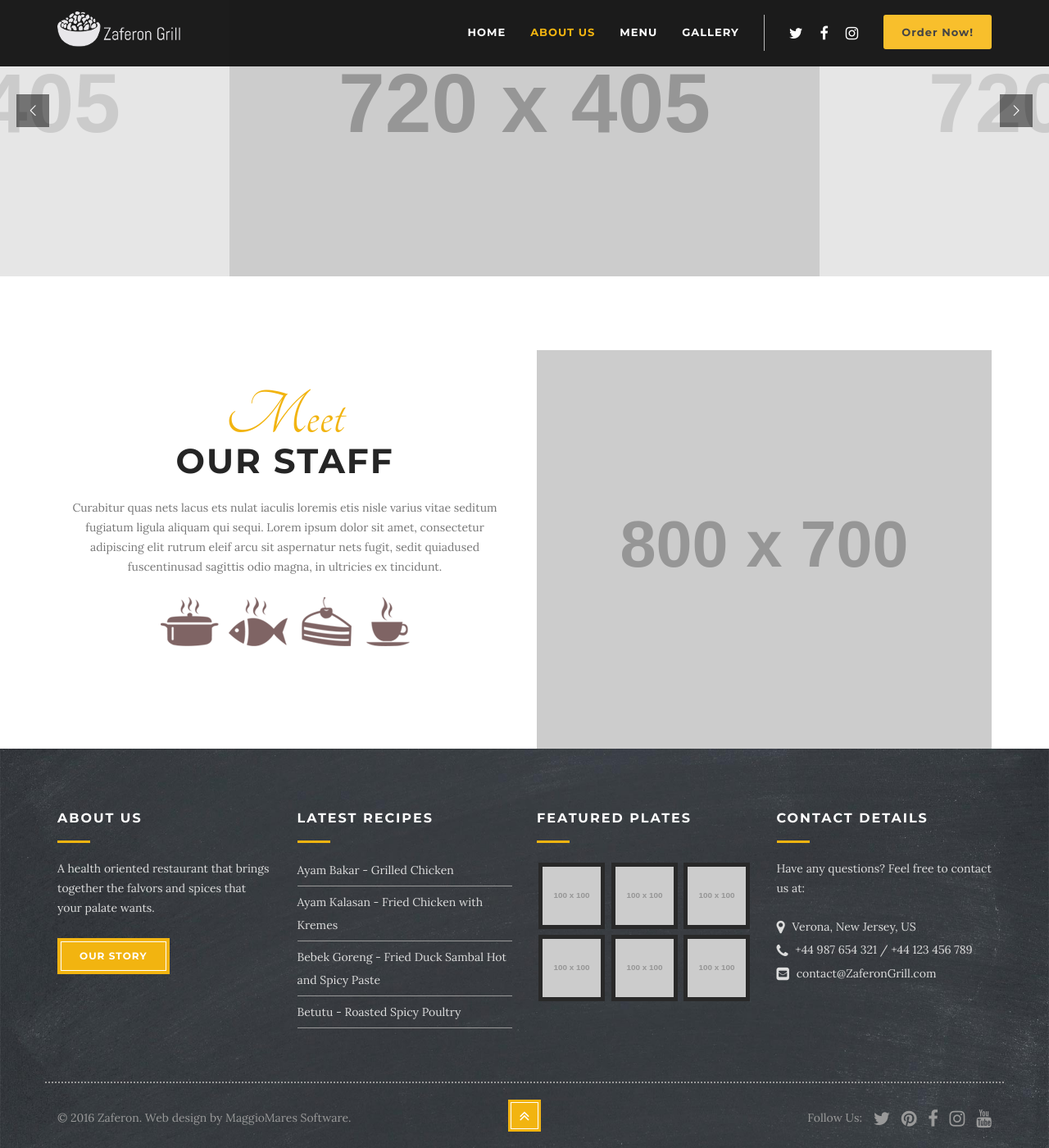
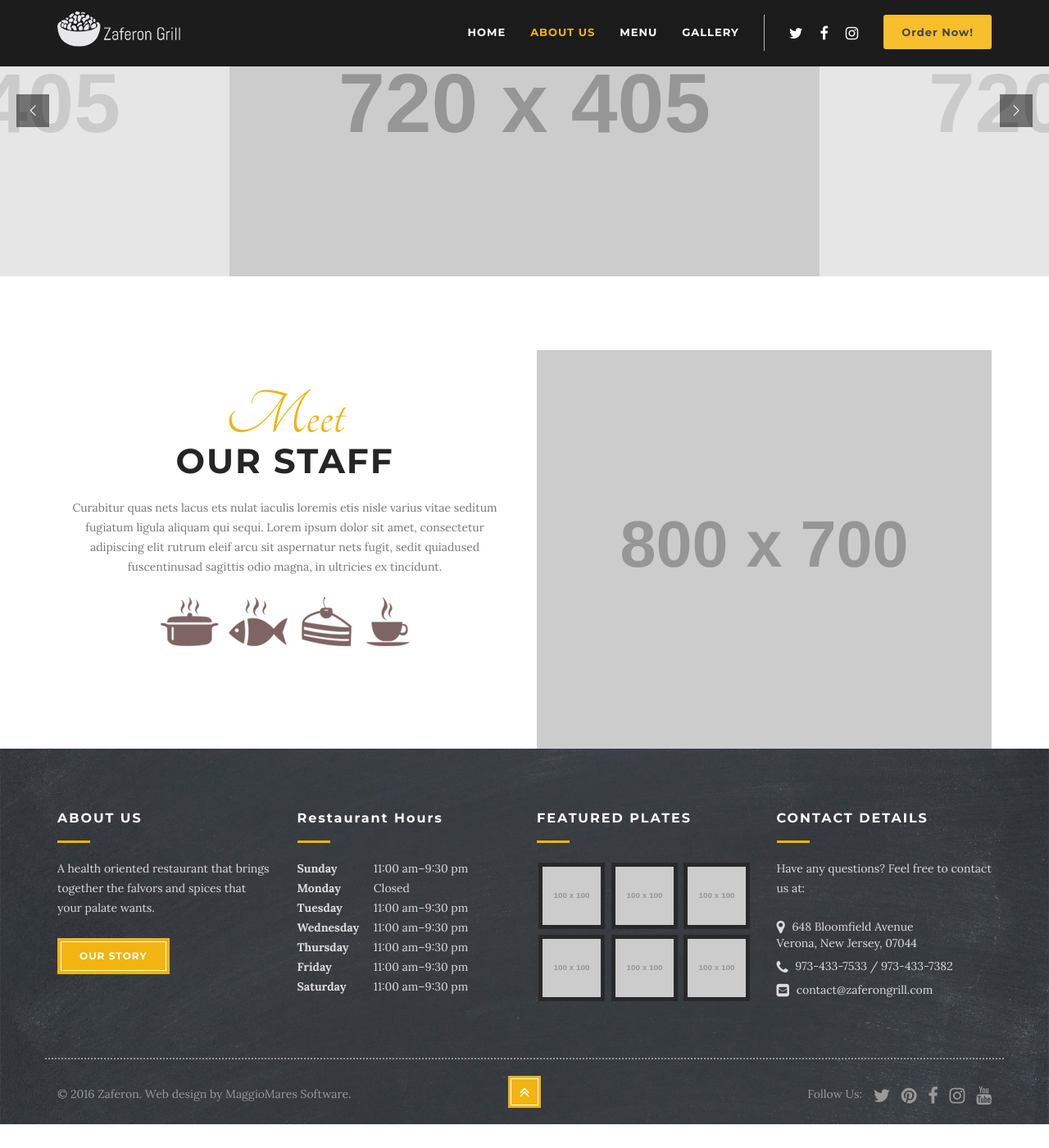
Before and after one commit to maggiomaressoftware/zaferonGrill, a Jekyll site: the page built from about.html, in a window 1280 px wide and 1400 px high, scrolled down 1154 px. Shown: the whole window at 82% size. Built offline with Jekyll 4.4.1, drawn with Linux system fonts in a browser that asks for light colours; nearby versions of some CDN libraries; after the commit the page ends 2525 px from its top, so only the background shows below that.

Commit message:
added restuarant hours, begin menu change

```diff
--- a/_includes/css/fableStyles.css
+++ b/_includes/css/fableStyles.css
@@ -1044,6 +1044,12 @@ iframe{
 	margin: 0 auto;
 }
 
+/*Jonathan*/
+tr{
+	line-height: 24px;
+}
+
+
 .footer-top{
 	padding:65px 0 15px 0;
 	border-bottom:2px dotted #999;
--- a/_includes/footer.html
+++ b/_includes/footer.html
@@ -22,19 +22,16 @@
       <!--begin col-md-3 -->
       <div class="col-md-3 padding-bottom-50">
 
-        <h4>LATEST RECIPES</h4>
-
-        <ul class="footer-list">
-
-          <li class="first"><a href="#" target="blank">Ayam Bakar - Grilled Chicken</a></li>
-
-          <li><a href="#" target="blank">Ayam Kalasan - Fried Chicken with Kremes</a></li>
-
-          <li><a href="#" target="blank">Bebek Goreng - Fried Duck Sambal Hot and Spicy Paste</a></li>
-
-          <li><a href="#" target="blank">Betutu - Roasted Spicy Poultry </a></li>
-
-        </ul>
+        <h4>Restaurant Hours</h4>
+          <table class="grey">
+            <tr><th>Sunday</th><td> &emsp; 11:00 am–9:30 pm</td></tr>
+            <tr><th>Monday</th><td> &emsp; Closed</td></tr>
+            <tr><th>Tuesday</th><td> &emsp; 11:00 am–9:30 pm</td></tr>
+            <tr><th>Wednesday</th><td> &emsp; 11:00 am–9:30 pm</td></tr>
+            <tr><th>Thursday</th><td> &emsp; 11:00 am–9:30 pm </td></tr>
+            <tr><th>Friday</th><td> &emsp; 11:00 am–9:30 pm </td></tr>
+            <tr><th>Saturday  </th><td> &emsp; 11:00 am–9:30 pm</td></tr>
+          </table>
 
       </div>
       <!--end col-md-3 -->
@@ -94,11 +91,11 @@
 
         <p>Have any questions? Feel free to contact us at:</p>
 
-        <p class="contact_info"><i class="fa fa-map-marker"></i> Verona, New Jersey, US</p>
+        <p class="contact_info"><i class="fa fa-map-marker"></i> 648 Bloomfield Avenue <br/> Verona, New Jersey, 07044</p>
 
-        <p class="contact_info"><i class="fa fa-phone"></i> +44 987 654 321 / +44 123 456 789</p>
+        <p class="contact_info"><i class="fa fa-phone"></i> 973-433-7533 / 973-433-7382</p>
 
-        <p class="contact_info"><i class="fa fa-envelope-square"></i> <a href="mailto:contact@restaurant.com">contact@ZaferonGrill.com</a></p>
+        <p class="contact_info"><i class="fa fa-envelope-square"></i> <a href="mailto:contact@restaurant.com">contact@zaferongrill.com</a></p>
 
       </div>
       <!--end col-md-3 -->
```
Also changed, not shown: index.html (+4 -3 lines), menu.html (+6 -6 lines).
